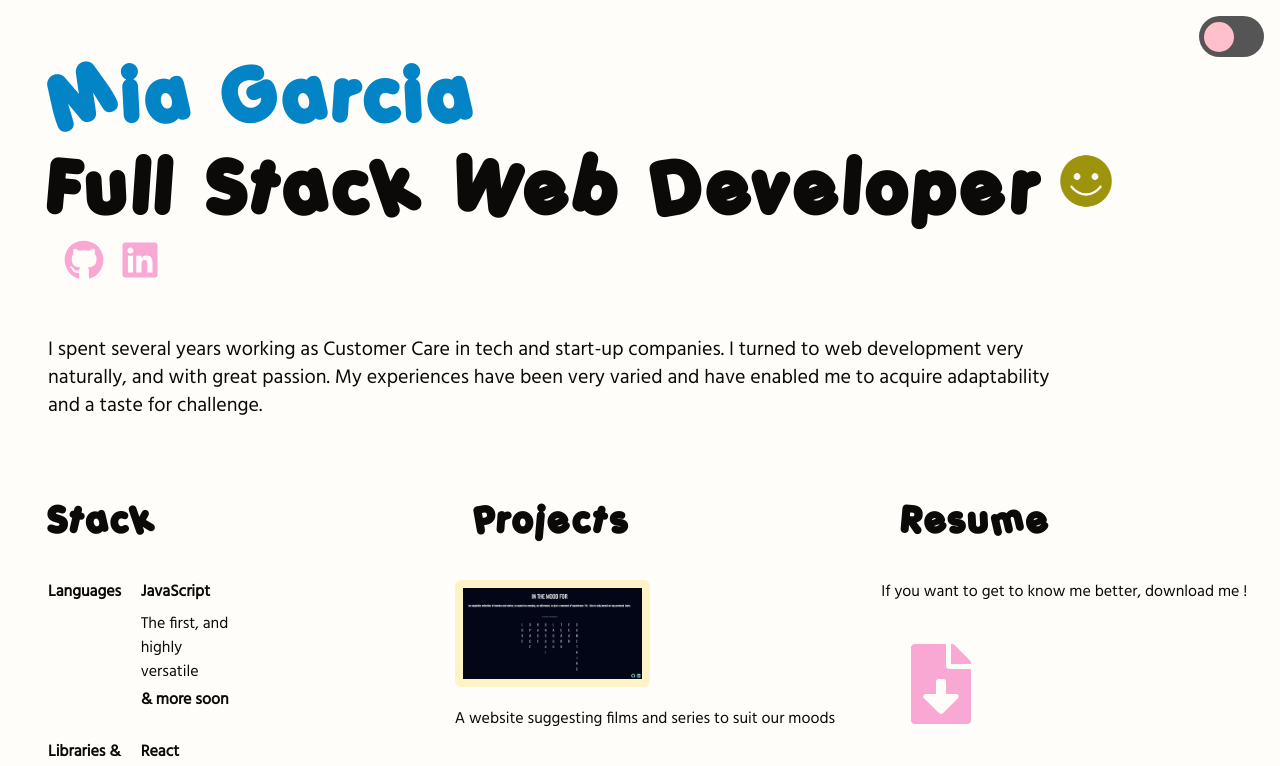
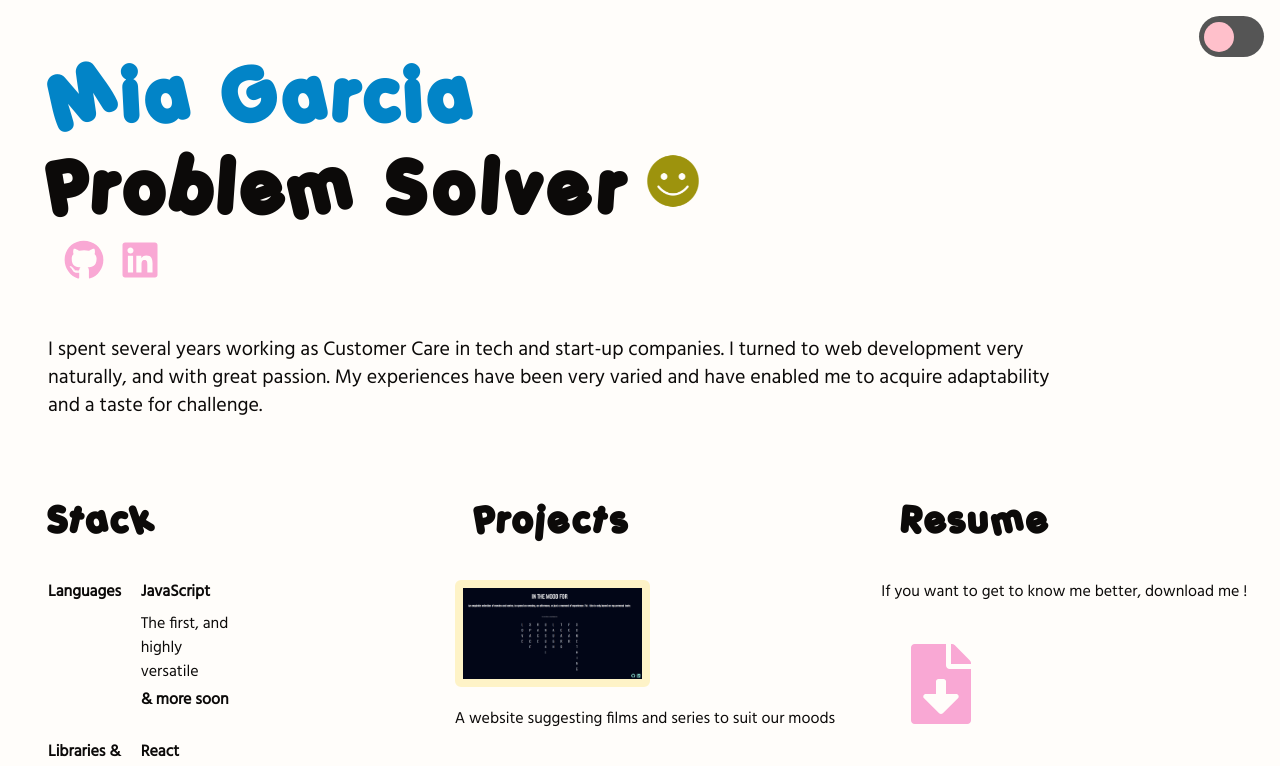
Before and after one commit to miazarre/mia-is-here, a React (Create React App) app: page / in a window 1280 px wide. Shown: the top 766 px of the page. Built offline with nearby package versions, Linux system fonts and the light colour scheme.

Commit message:
update profile

```diff
--- a/src/components/Header/index.js
+++ b/src/components/Header/index.js
@@ -6,7 +6,7 @@ const Header = () => {
     <div className="m-10 sm:mt-10 md:mt-30 pt-5 font-main text-4xl sm:text-5xl md:text-7xl tracking-widest">
       <h1 className="text-sky-600">Mia Garcia</h1>
       <p className="flex items-center pt-5 text-stone-950 dark:text-stone-200">
-        Full Stack Web Developer
+        Problem Solver
         <span style={{ display: 'inline-block' }}>
           <img src={smiley} alt="smiley" className="w-20 px-3 animate-bounce" />
         </span>
```
Also changed, not shown: 1 other file (tests, documents, lock files or other folders).
